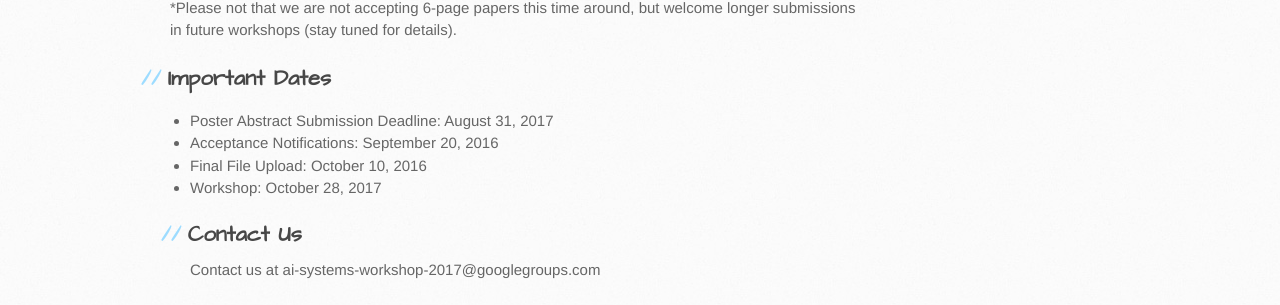
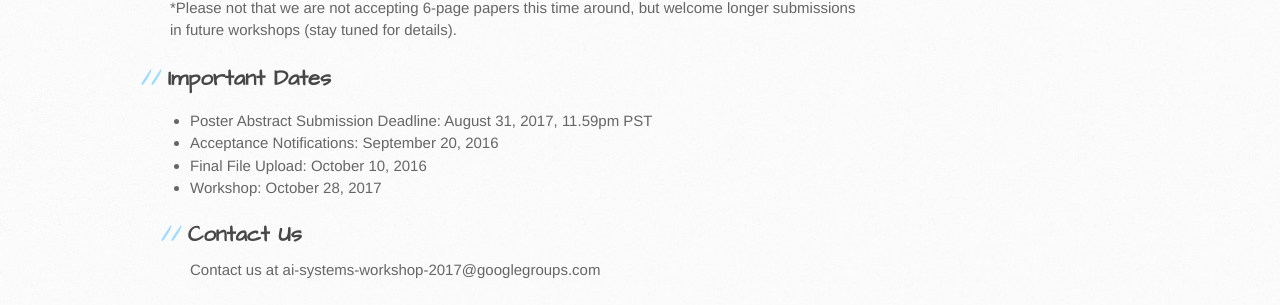
Before and after one commit to LearningSys/sosp17, a Jekyll site: the page built from cfp.md, in a window 1280 px wide. Shown: the part 1503-1808 px from the top of the page. Built offline with Jekyll 4.4.1, drawn with Linux system fonts in a browser that asks for light colours; our own code applies the rules of GitHub Pages for plain Markdown files; the repository's description, which GitHub fills in, is left out.

Commit message:
Update cfp.md

```diff
--- a/cfp.md
+++ b/cfp.md
@@ -26,7 +26,7 @@ We welcome poster abstracts up to 2 pages (not including references) for both th
 
 *Please not that we are not accepting 6-page papers this time around, but welcome longer submissions in future workshops (stay tuned for details).
 ## Important Dates
-* Poster Abstract Submission Deadline: August 31, 2017
+* Poster Abstract Submission Deadline: August 31, 2017, 11.59pm PST
 * Acceptance Notifications: September 20, 2016
 * Final File Upload: October 10, 2016
 * Workshop: October 28, 2017
```
